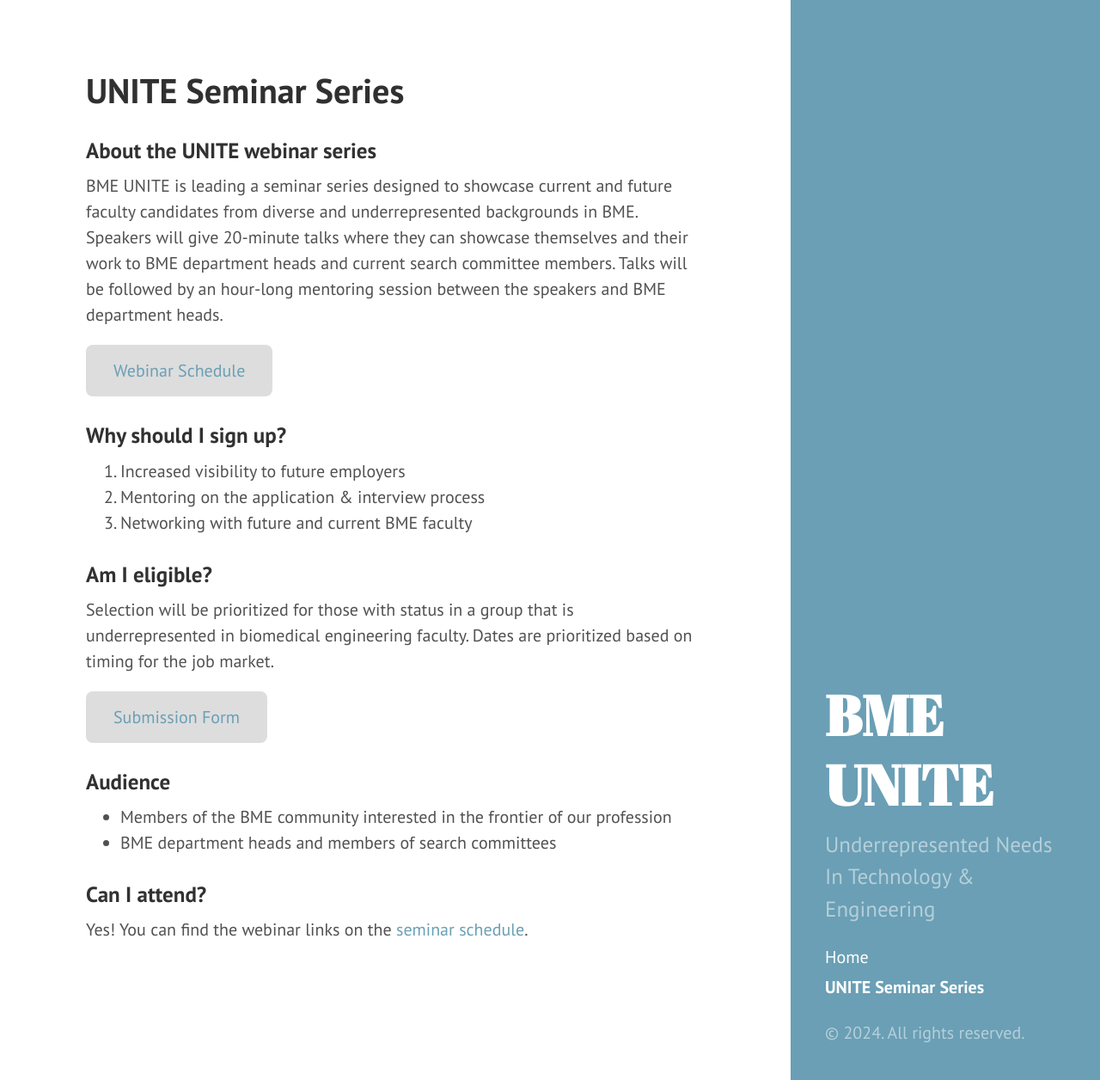
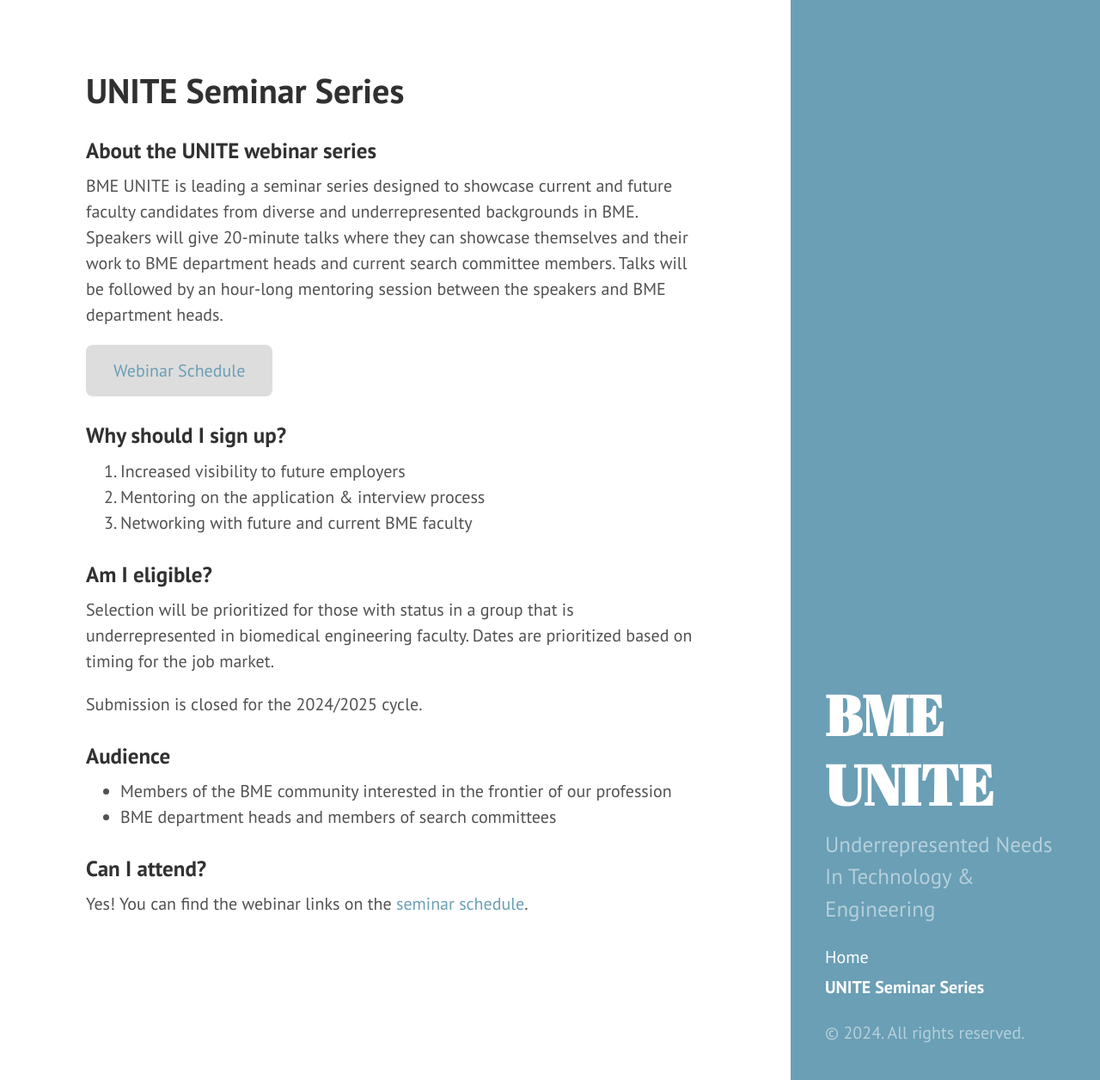
Before and after one commit to BME-UNITE/bmeunite, a Jekyll site: the page built from seminars.md, in a window 1280 px wide and 1256 px high. Shown: the whole window at 86% size. Built offline with Jekyll 4.4.1, drawn with Linux system fonts in a browser that asks for light colours; Markdown is read by kramdown in place of the engine named in the settings.

Commit message:
Remove application form

```diff
--- a/seminars.md
+++ b/seminars.md
@@ -19,7 +19,7 @@ BME UNITE is leading a seminar series designed to showcase current and future fa
 
 Selection will be prioritized for those with status in a group that is underrepresented in biomedical engineering faculty. Dates are prioritized based on timing for the job market.
 
-<a href="https://docs.google.com/forms/d/e/1FAIpQLSe0v2JJpDf0E6xPbc3OhlThaCETVDWRuplBjl8EqzUmgQGAEg/viewform?usp=sf_link" class="button">Submission Form</a>
+Submission is closed for the 2024/2025 cycle.
 
 ### Audience
 
```
